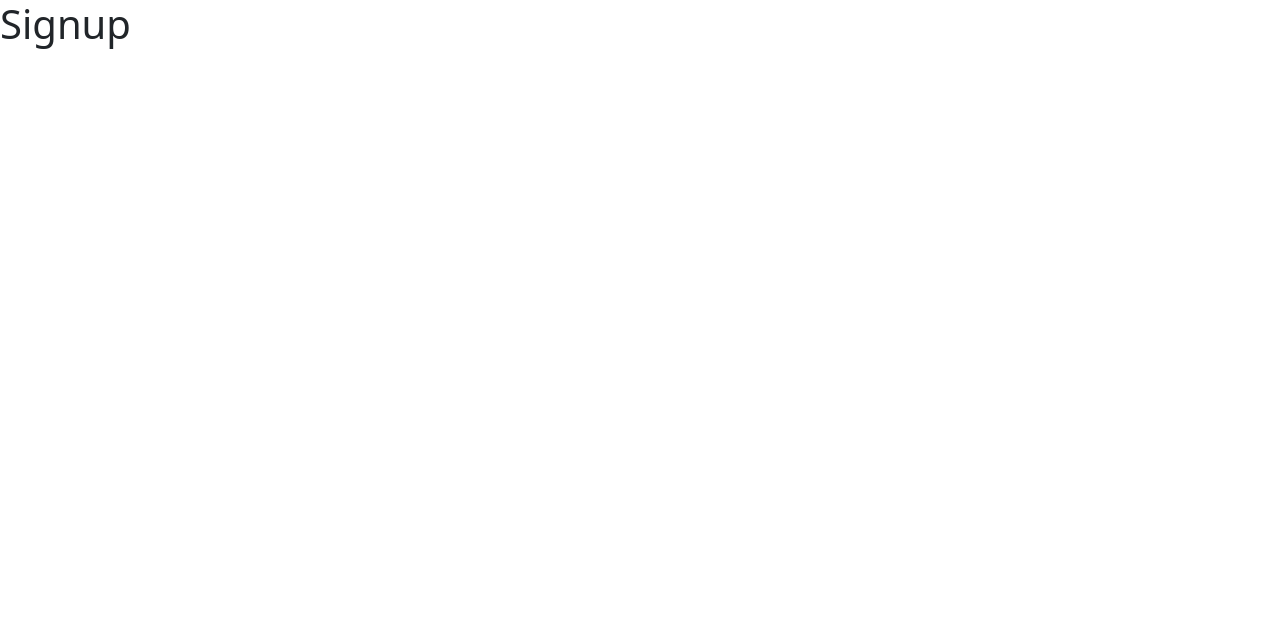
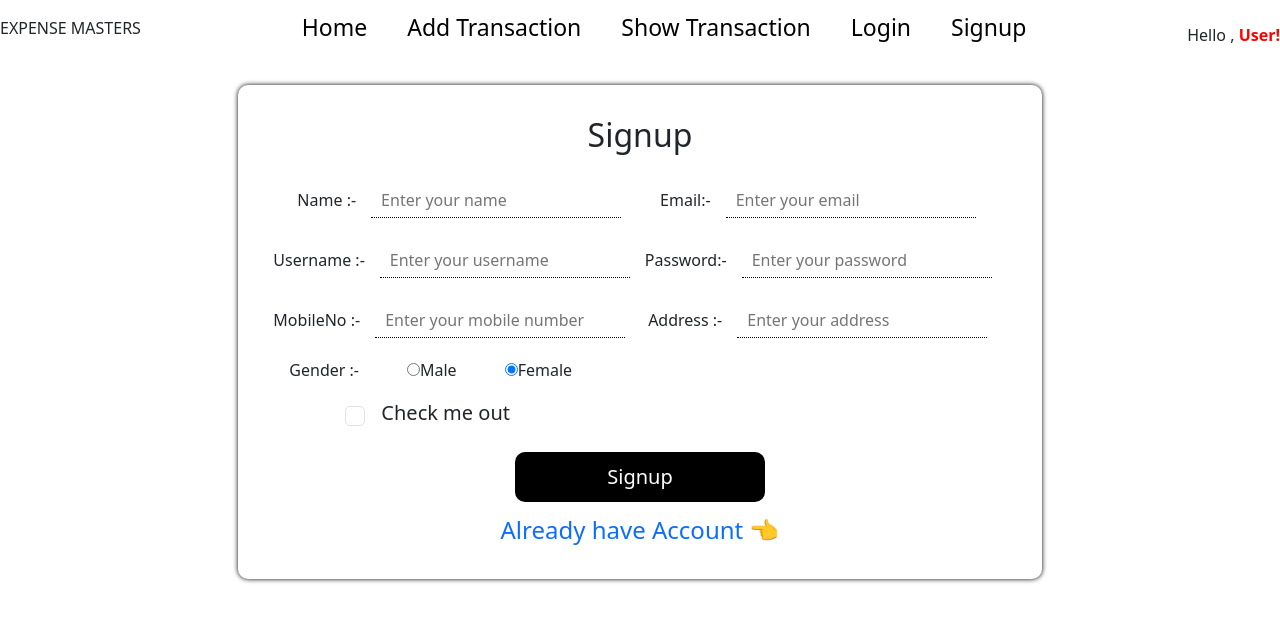
Before and after one commit to achaltelmasre/expense-master, a React (Create React App) app in the folder client/: page /signup in a window 1280 px wide. Shown: the top 622 px of the page. Built offline with nearby package versions, Linux system fonts and the light colour scheme.

Commit message:
signup form created

```diff
--- a/client/src/components/Navbar/Navbar.css
+++ b/client/src/components/Navbar/Navbar.css
@@ -0,0 +1,67 @@
+.navbar{
+    background-color: white;
+    padding-top: 15px;
+    padding-bottom: 5px;
+    padding-left: 25px;
+    padding-right: 25px;
+    display: flex;
+   justify-content: space-between;
+}
+.navbar-link{
+    text-decoration: none;
+    color: black;
+    font-size: 23px;
+    margin: 10px 20px;
+    padding-top: 20px;
+    padding-bottom: 5px;
+
+}
+.navbar-link:hover{
+
+    color: red;
+
+    /* text-decoration:  3px underline rgb(45, 247, 45); */
+    border-bottom: 4px solid rgb(255, 240, 23);
+
+    /* padding: 15px 10px; */
+}
+.user{
+    font-weight: bold;
+    color: red;
+}
+.navbar-logout{
+    text-decoration:none ;
+    color: white;
+    font-size: 20px;
+    margin: 0 10px;
+    cursor: pointer;
+    background-color: black;
+    padding: 5px 10px;
+    border-radius: 20px;
+}
+.hello-user{
+    padding-top: 15px;
+}
+
+@media only screen and (max-width: 768px) {
+
+    .navbar{
+        display: flex;
+        flex-direction: column;
+    }
+    .navbar-link-container{
+        display: flex;
+        flex-direction: column;
+    }
+    .navbar-link{
+        margin-left: -4px;
+    }
+    .navbar-link:hover{
+        background-color: red;
+        color: white;
+        width: 100%;
+        padding: 10px;
+        text-decoration: none;
+
+    }
+}
--- a/client/src/components/Navbar/Navbar.js
+++ b/client/src/components/Navbar/Navbar.js
@@ -1,5 +1,6 @@
 import React, { useEffect, useState } from "react";
 import { Link } from "react-router-dom";
+import './Navbar.css'
 
 function Navbar() {
   const [user, setUser] = useState({});
@@ -10,68 +11,53 @@ function Navbar() {
   }, []);
 
   return (
+
         <>
-      <nav class="navbar navbar-expand-lg navbar-light bg-info">
-        <a class="navbar-brand" href="#">
+             <div className="navbar">
+                  <span>
                          EXPENSE MASTERS
-        </a>
-        <button
-          class="navbar-toggler"
-          type="button"
-          data-toggle="collapse"
-          data-target="#navbarText"
-          aria-controls="navbarText"
-          aria-expanded="false"
-          aria-label="Toggle navigation"
-        >
-          <span class="navbar-toggler-icon"></span>
-        </button>
-        <div class="collapse navbar-collapse" id="navbarText">
-          <ul class="navbar-nav mr-auto">
-            <li class="nav-item active">
-              <Link to="/" class="nav-link">
+                  </span>
+
+                  <div className="navbar-link-container">
+                  <Link to="/" className="navbar-link">
                         Home
                     </Link>
-            </li>
-            <li class="nav-item active">
-              <Link to="/addtransaction" class="nav-link">
-                AddTransaction
+
+                    <Link to="addtransaction" className="navbar-link">
+                        Add Transaction
                     </Link>
-            </li>
-            <li class="nav-item active">
-              <Link to="/showtransaction" class="nav-link">
-                ShowTransaction
+
+                    <Link to="/showtransaction" className="navbar-link">
+                         Show Transaction
                     </Link>
-            </li>
-            <li class="nav-item active">
-              <Link to="/signup" class="nav-link">
+
+                    <Link to="/login" className="navbar-link">
+                        Login
+                    </Link>
+
+                    <Link to="/signup" className="navbar-link">
                         Signup
                     </Link>
-            </li>
-            <li class="nav-item active">
-              <Link to="/Login" class="nav-link">
-                Login
-              </Link>
-            </li>
-          </ul>
-          <div>
-            Hello , <span className="user"> {user.name || "User!"}</span>
-            {user?.name ? (
-              <span
-                className="navbar-logout"
-                onClick={() => {
+
+
+
+                  </div>
+
+                  <div className="hello-user">
+                        Hello , <span className="user">  {user.name || 'User!'}</span>
+
+                       {
+                        user?.name ?
+                         (<span className="navbar-logout" onClick={() =>{
                             localStorage.removeItem("user");
                             window.location.href = "/login";
-                }}
-              >
+                        }}>
                             Logout
                         </span>
-            ) : null}
-
-            {/* <span class="navbar-text">Hello User!</span> */}
+                        ) : null
+                       }
                     </div>
              </div>
-      </nav>
     </>
   );
 }
--- a/client/src/index.css
+++ b/client/src/index.css
@@ -1,14 +1,52 @@
-body {
+*{
+  padding: 0;
   margin: 0;
-  font-family: -apple-system, BlinkMacSystemFont, 'Segoe UI', 'Roboto', 'Oxygen',
-    'Ubuntu', 'Cantarell', 'Fira Sans', 'Droid Sans', 'Helvetica Neue',
-    sans-serif;
-  -webkit-font-smoothing: antialiased;
-  -moz-osx-font-smoothing: grayscale;
-  background-color: rgb(173, 206, 236);
 }
 
-code {
-  font-family: source-code-pro, Menlo, Monaco, Consolas, 'Courier New',
-    monospace;
+body{
+  /* background-color: rgb(192, 192, 246); */
+  background-color:  #fadfdc;
 }
+.text-center{
+  text-align: center;
+}
+.main-container{
+  width: fit-content;
+  background-color: white;
+  margin: 30px auto;
+  padding: 15px 35px;
+  border-radius: 10px;
+  box-shadow: 0 0 5px  black;
+}
+
+.input-form{
+  /* display: block; */
+  font-size: 16px;
+  padding : 5px 10px;
+  width: 250px;
+  margin: 5px 15px;
+  margin-bottom: 20px;
+  border: none;
+  border-bottom: 1px dotted black;
+  outline:none;
+
+}
+
+.input-form:hover{
+  border-bottom: 1px solid black !important;
+
+}
+
+.button{
+  background-color: black;
+  border: none;
+  border-radius: 10px;
+  min-width: 250px;
+  padding: 10px 20px;
+  text-align: center;
+  /* color: white; */
+  font-size: 20px;
+  margin-top: 15px;
+
+
+}
--- a/client/src/views/Login/Login.css
+++ b/client/src/views/Login/Login.css
@@ -0,0 +1,12 @@
+.login-btn{
+    display: block;
+    margin: 0 auto;
+    margin-bottom: 20px;
+    background-color: rgb(255, 240, 23);;
+    color: white;
+ }
+ .address-link{
+    font-size: 20px;
+    text-align: center;
+    text-decoration: none;
+ }
--- a/client/src/views/Signup/Signup.css
+++ b/client/src/views/Signup/Signup.css
@@ -0,0 +1,14 @@
+.gender{
+    margin-left: 20px;
+}
+.signup-btn{
+   display: block;
+   margin: 0 auto;
+   margin-bottom: 10px;
+   background-color: rgb(255, 240, 23);;
+   color: white;
+}
+
+.address-link{
+    text-decoration: none;
+}
--- a/client/src/views/Signup/Signup.js
+++ b/client/src/views/Signup/Signup.js
@@ -1,14 +1,201 @@
-import React from "react";
+import React, { useEffect, useState } from "react";
+import axios from "axios";
+import "./Signup.css";
+import { Link } from "react-router-dom";
+import Navbar from "./../../components/Navbar/Navbar";
 
+function Signup() {
+  const [name, setName] = useState("");
+  const [email, setEmail] = useState("");
+  const [username, setUsername] = useState("");
+  const [password, setPassword] = useState("");
+  const [mobile, setMobile] = useState("");
+  const [address, setAddress] = useState("");
+  const [gender, setGender] = useState("female");
 
-function Signup () {
+  const signup = async () => {
+    if (
+      !name ||
+      !email ||
+      !username ||
+      !password ||
+      !mobile ||
+      !address ||
+      !gender
+    ) {
+      alert("Please enter all fields");
+      return;
+    }
 
+    const response = await axios.post("/signup", {
+      name: name,
+      email: email,
+      username: username,
+      password: password,
+      mobile: mobile,
+      address: address,
+      gender: gender,
+    });
 
-    return(
-        <>
-          <h1>Signup</h1>
-        </>
-    )
+    alert(response?.data?.message);
 
+    if (response?.data?.success) {
+      alert(response?.data?.message);
+      window.location.href = "/login";
+    }
+  };
+
+  useEffect(() => {
+    const storageUser = JSON.parse(localStorage.getItem("user") || "{}");
+
+    if (storageUser?.email) {
+      alert("You are already logged in!");
+      window.location.href = "/";
+    }
+  }, []);
+
+  return (
+    <div className="signup">
+      <Navbar />
+      <form className="main-container">
+        <h2 className="text-center p-3"> Signup</h2>
+
+        <div>
+          <lable htmlFor="name" className="ms-4">
+            Name :-
+          </lable>
+          <input
+            type="text"
+            placeholder="Enter your name"
+            id="name"
+            value={name}
+            className="input-form "
+            onChange={(e) => {
+              setName(e.target.value);
+            }}
+          />
+
+          <lable htmlFor="email" className="ms-4">
+            Email:-
+          </lable>
+          <input
+            type="email"
+            placeholder="Enter your email"
+            id="email"
+            value={email}
+            className="input-form "
+            onChange={(e) => {
+              setEmail(e.target.value);
+            }}
+          />
+        </div>
+
+        <div>
+          <lable htmlFor="password">Username :-</lable>
+          <input
+            type="text"
+            placeholder="Enter your username"
+            id="username"
+            value={username}
+            className="input-form"
+            onChange={(e) => {
+              setUsername(e.target.value);
+            }}
+          />
+
+          <lable htmlFor="password">Password:-</lable>
+          <input
+            type="password"
+            placeholder="Enter your password"
+            id="password"
+            value={password}
+            className="input-form"
+            onChange={(e) => {
+              setPassword(e.target.value);
+            }}
+          />
+        </div>
+
+        <div>
+          <lable htmlFor="mobile">MobileNo :-</lable>
+          <input
+            type="text"
+            placeholder="Enter your mobile number"
+            id="mobile"
+            value={mobile}
+            className="input-form"
+            onChange={(e) => {
+              setMobile(e.target.value);
+            }}
+          />
+
+          <lable htmlFor="address" className="ms-2">
+            Address :-
+          </lable>
+          <input
+            type="text"
+            placeholder="Enter your address"
+            id="address"
+            value={address}
+            className="input-form"
+            onChange={(e) => {
+              setAddress(e.target.value);
+            }}
+          />
+        </div>
+
+        <div>
+          <lable className="ms-3"> Gender :-</lable>
+          <input
+            type="radio"
+            name="gender"
+            id="male"
+            className="gender ms-5"
+            checked={gender === "male"}
+            onClick={(e) => {
+              setGender("male");
+            }}
+          />
+          <label htmlFor="male">Male </label>
+
+          <input
+            type="radio"
+            name="gender"
+            id="female"
+            className="gender ms-5"
+            checked={gender === "female"}
+            onClick={(e) => {
+              setGender("female");
+            }}
+          />
+          <label htmlFor="female">Female </label>
+        </div>
+
+        <div class="form-group">
+          <div class="form-check">
+            <input class="form-check-input fs-5 mt-4 ms-5 " type="checkbox" id="gridCheck" />
+            <label class="form-check-label fs-5 mt-3 ms-3" for="gridCheck">
+              Check me out
+            </label>
+          </div>
+        </div>
+
+        <button
+          type="button"
+          className=" button signup-btn mt-4"
+          onClick={signup}
+        >
+          Signup
+        </button>
+
+        <p className="text-center">
+          <Link to="../login" className="address-link  fs-4">
+            Already have Account 👈
+          </Link>
+        </p>
+      </form>
+    </div>
+  );
 }
-export default Signup
+
+export default Signup;
```
Lines whose indentation alone changed are shown as unchanged.
